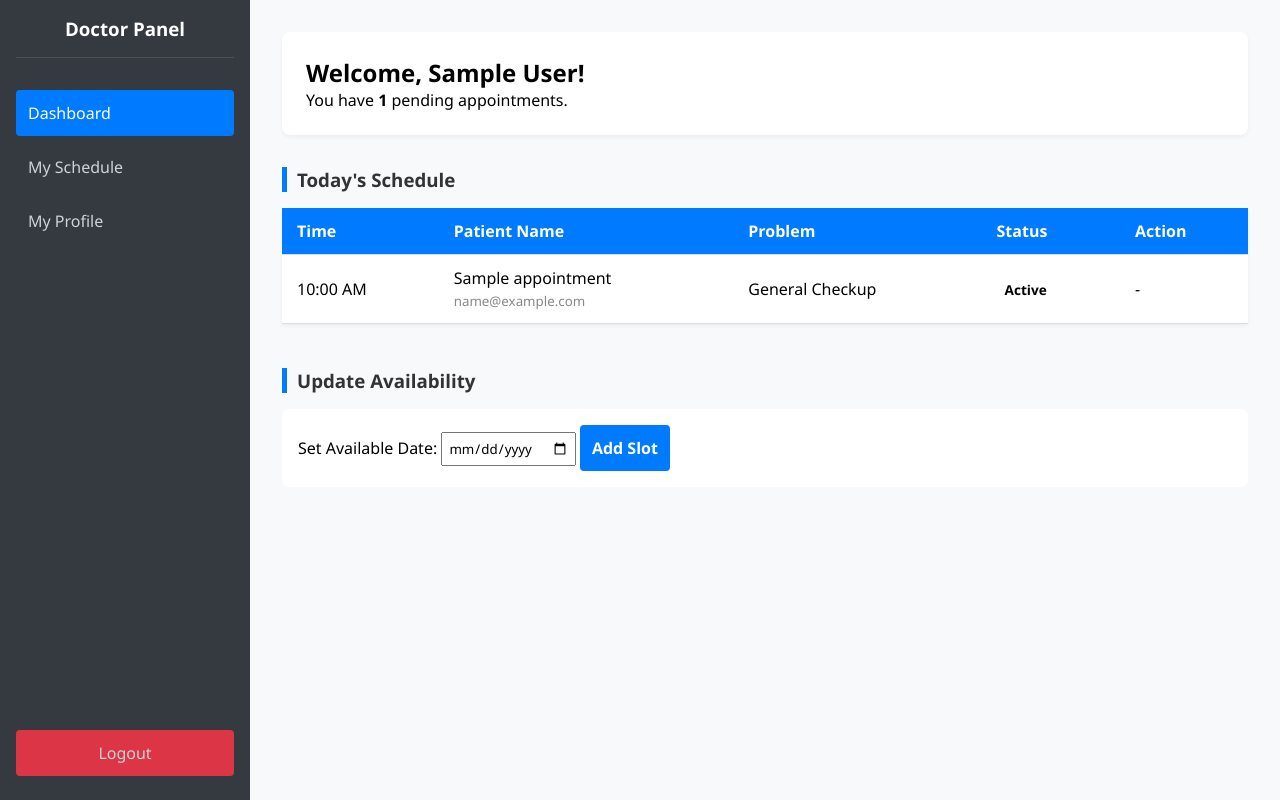
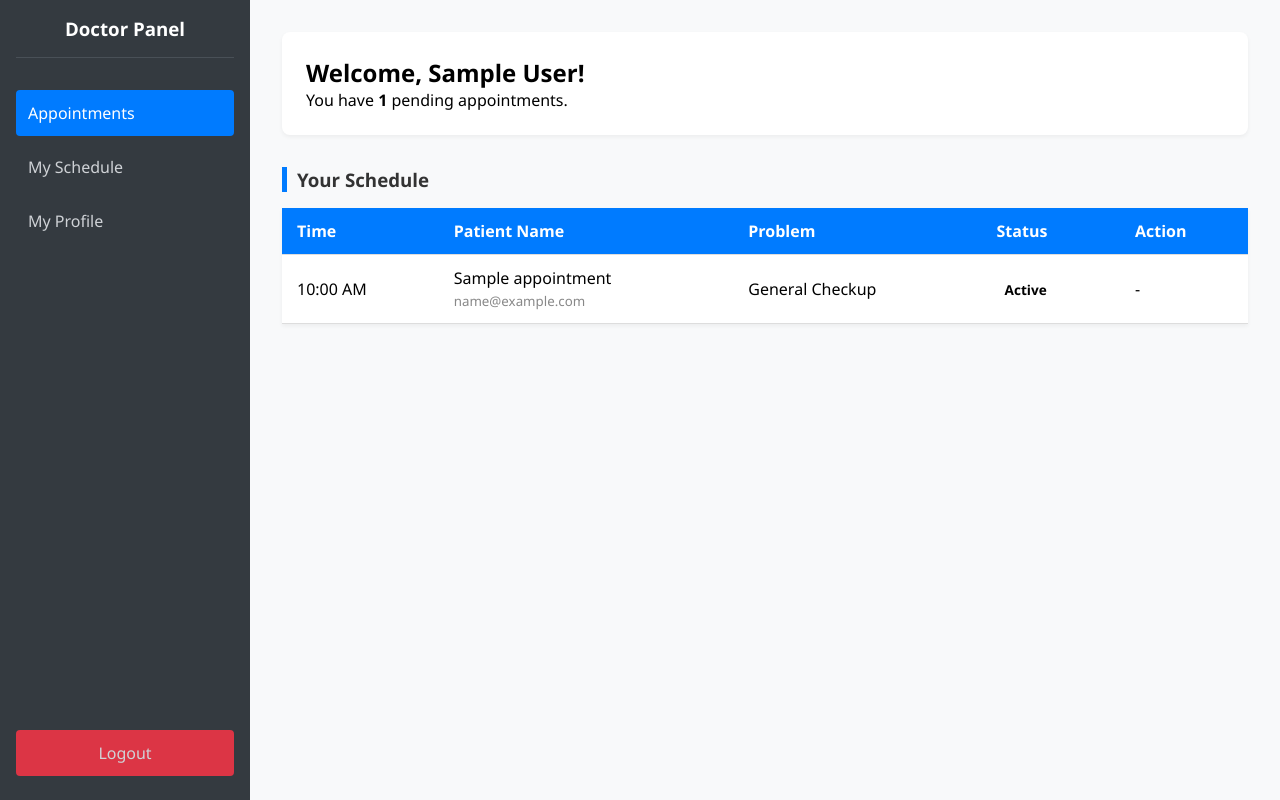
Before and after one commit to rafidabrar47/appointment-scheduler, a PHP site: template views/doctor_dashboard.php in a window 1280 px wide. Run offline with PHP 8.4, Linux system fonts and the light colour scheme; the visitor is signed in with stand-in values (Sample User, id 1); the template is opened without the code that fills it: most values are stand-ins (such as "Sample title", 1, 10 or a date in 2020).

Commit message:
minor improvement applied

```diff
--- a/models/User.php
+++ b/models/User.php
@@ -29,8 +29,9 @@ class User {
     }
 
     // Get list of all doctors with their specialization
-    public function getAllDoctors() {
-        $query = "SELECT u.user_id, u.full_name, p.specialization
+   public function getAllDoctors() {
+        // I added 'u.email' to this line below
+        $query = "SELECT u.user_id, u.full_name, u.email, p.specialization
                   FROM users u
                   JOIN doctor_profiles p ON u.user_id = p.user_id
                   WHERE u.role = 'doctor'";
--- a/views/book_appointment.php
+++ b/views/book_appointment.php
@@ -59,7 +59,6 @@
                     </div>
 
                     <button type="submit" class="btn-primary">Confirm Booking</button>
-                    <a href="index.php?action=dashboard_patient" style="margin-left: 15px;">Cancel</a>
                 </form>
             </div>
         </div>
--- a/views/doctor_dashboard.php
+++ b/views/doctor_dashboard.php
@@ -11,7 +11,7 @@
     <div class="dashboard-container">
         <div class="sidebar">
             <h3>Doctor Panel</h3>
-            <a href="#" class="active">Dashboard</a>
+            <a href="#" class="active">Appointments</a>
             <a href="index.php?action=doctor_availability">My Schedule</a>
             <a href="index.php?action=profile">My Profile</a>
             <a href="index.php?action=logout" class="logout-btn">Logout</a>
@@ -24,7 +24,7 @@
                 <p>You have <strong><?php echo $pendingCount; ?></strong> pending appointments.</p>
             </div>
 
-            <h3 class="section-title">Today's Schedule</h3>
+            <h3 class="section-title">Your Schedule</h3>
             <table class="data-table">
                 <thead>
                     <tr>
@@ -66,15 +66,6 @@
                     <?php endif; ?>
                 </tbody>
             </table>
-
-            <br><br>
-
-            <h3 class="section-title">Update Availability</h3>
-            <div style="background:white; padding:1rem; border-radius:8px;">
-                <label>Set Available Date:</label>
-                <input type="date" style="padding:5px;">
-                <button class="btn-primary" style="width:auto; margin-top:0;">Add Slot</button>
-            </div>
         </div>
     </div>
 </body>
--- a/views/patient_dashboard.php
+++ b/views/patient_dashboard.php
@@ -11,6 +11,7 @@
     <div class="dashboard-container">
         <div class="sidebar">
             <h3>Patient Panel</h3>
+            <a href="#" class="active">My Appointments</a>
             <a href="index.php?action=book_appointment">Book New</a>
             <a href="index.php?action=profile">My Profile</a>
             <a href="index.php?action=logout" class="logout-btn">Logout</a>
@@ -20,10 +21,6 @@
             <div class="welcome-banner">
                 <h2>Welcome, <?php echo $_SESSION['name']; ?>!</h2>
                 <p>Track your health journey here.</p>
-            </div>
-
-            <div style="margin-bottom: 2rem;">
-                <button class="btn-primary" style="width: auto;" onclick="window.location.href='index.php?action=book_appointment'">+ Book New Appointment</button>
             </div>
 
             <h3 class="section-title">My Appointments</h3>
--- a/views/profile.php
+++ b/views/profile.php
@@ -31,7 +31,7 @@
             <?php else: ?>
                 <h3>Patient Panel</h3>
                 <a href="index.php?action=dashboard_patient">My Appointments</a>
-                <a href="index.php?action=dashboard_patient&view=book">Book New</a>
+                <a href="index.php?action=book_appointment">Book New</a>
             <?php endif; ?>
 
             <a href="index.php?action=profile" class="active">My Profile</a>
```
